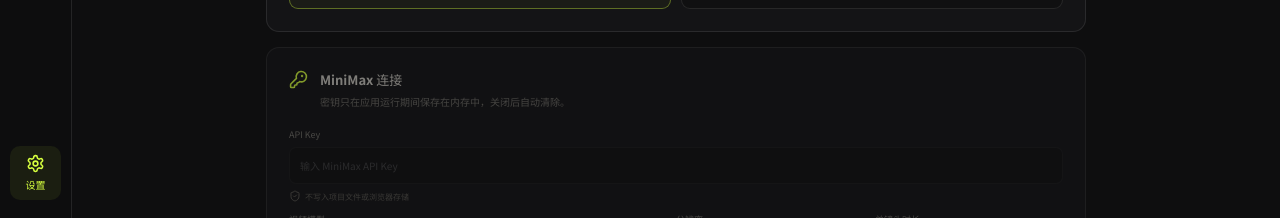
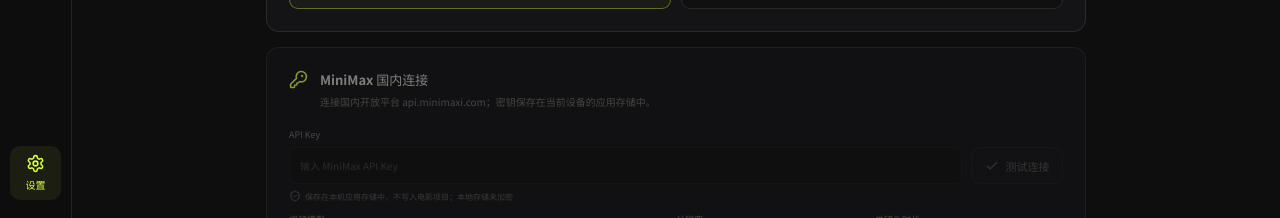
Before and after one commit to fengjutian/studio-design, a React (Vite) app: page / in a window 1280 px wide. Both pictures are taken after a click on the button "设置". Shown: the part 582-800 px from the top of the page. Built offline with nearby package versions, Linux system fonts and the light colour scheme.

Commit message:
feat: add API key management and connection testing functionality

```diff
--- a/src/App.tsx
+++ b/src/App.tsx
@@ -36,7 +36,7 @@
 import { createProjectDirectory, isDesktopApp, openProjectFile, saveProjectFile } from "./lib/projectFiles";
 import { checkExportReadiness, exportMovie } from "./lib/exportMovie";
 import { getTimelineShots, moveTimelineShot, shotPlaybackDuration } from "./lib/timeline";
-import { loadProjects, loadSettings, saveProjects, saveSettings } from "./lib/storage";
+import { loadApiKey, loadIdeaDraft, loadProjects, loadSettings, saveApiKey, saveIdeaDraft, saveProjects, saveSettings } from "./lib/storage";
 import type { GenerationSettings, MovieProject, Shot } from "./types";
 
 type View = "home" | "movies" | "assets" | "proposal" | "studio" | "settings";
@@ -50,17 +50,19 @@
 export default function App() {
   const [projects, setProjects] = useState<MovieProject[]>(loadProjects);
   const [active, setActive] = useState<MovieProject | null>(null);
-  const [idea, setIdea] = useState("");
+  const [idea, setIdea] = useState(loadIdeaDraft);
   const [view, setView] = useState<View>("home");
   const [selectedShotId, setSelectedShotId] = useState<string | null>(null);
   const [isThinking, setIsThinking] = useState(false);
   const [isExpanding, setIsExpanding] = useState(false);
   const [settings, setSettings] = useState<GenerationSettings>(loadSettings);
-  const [apiKey, setApiKey] = useState("");
+  const [apiKey, setApiKey] = useState(loadApiKey);
   const [notice, setNotice] = useState<string | null>(null);
 
   useEffect(() => saveProjects(projects), [projects]);
   useEffect(() => saveSettings(settings), [settings]);
+  useEffect(() => saveIdeaDraft(idea), [idea]);
+  useEffect(() => saveApiKey(apiKey), [apiKey]);
   useEffect(() => {
     if (!active?.localPath || !isDesktopApp()) return;
     void invoke("allow_project_assets", { path: active.localPath }).catch((error) => showNotice(`无法载入本地素材：${String(error)}`));
@@ -122,7 +124,6 @@
   const goHome = () => {
     setView("home");
     setActive(null);
-    setIdea("");
   };
 
   const updateProject = (next: MovieProject) => {
@@ -304,7 +305,7 @@
         <p className="hero-copy">你负责想象，AI 负责执行。<br />从一个想法，开始你的下一部电影。</p>
 
         <div className={idea ? "idea-composer has-content" : "idea-composer"}>
-          <button className="expand-idea-button" onClick={onExpand} disabled={!idea.trim() || isThinking || isExpanding} title="使用当前 AI 导演模型扩写创意">
+          <button type="button" className="expand-idea-button" onClick={onExpand} disabled={!idea.trim() || isThinking || isExpanding} title="使用当前 AI 导演模型扩写创意">
             {isExpanding ? <span className="mini-spinner" /> : <Sparkles size={14} />}
             {isExpanding ? "正在扩写" : "AI 扩写"}
           </button>
@@ -320,7 +321,7 @@
           />
           <div className="composer-footer">
             <span><WandSparkles size={15} /> 说出故事、画面或一种感觉</span>
-            <button className="primary-button" onClick={onBegin} disabled={!idea.trim() || isThinking || isExpanding}>
+            <button type="button" className="primary-button" onClick={onBegin} disabled={!idea.trim() || isThinking || isExpanding}>
               {isThinking ? <span className="spinner" /> : <Clapperboard size={17} />}
               {isThinking ? "正在构思" : "开始创作电影"}
               {!isThinking && <ArrowRight size={16} />}
@@ -653,7 +654,29 @@
 }
 
 function SettingsView({ settings, apiKey, onSettings, onApiKey, onBack }: SettingsProps) {
+  const [testingConnection, setTestingConnection] = useState(false);
+  const [connectionResult, setConnectionResult] = useState<{ ok: boolean; message: string } | null>(null);
   const set = <K extends keyof GenerationSettings>(key: K, value: GenerationSettings[K]) => onSettings({ ...settings, [key]: value });
+  const testConnection = async () => {
+    if (!apiKey.trim()) {
+      setConnectionResult({ ok: false, message: "请先填写 API Key。" });
+      return;
+    }
+    if (!isDesktopApp()) {
+      setConnectionResult({ ok: false, message: "接口测试需要在 Tauri 桌面应用中运行。" });
+      return;
+    }
+    setTestingConnection(true);
+    setConnectionResult(null);
+    try {
+      const message = await invoke<string>("minimax_test_connection", { apiKey });
+      setConnectionResult({ ok: true, message });
+    } catch (error) {
+      setConnectionResult({ ok: false, message: error instanceof Error ? error.message : String(error) });
+    } finally {
+      setTestingConnection(false);
+    }
+  };
   return (
     <div className="settings-view">
       <header className="studio-header">
@@ -683,9 +706,9 @@
         </section>
 
         <section className={settings.provider === "minimax" || settings.directorProvider === "minimax" ? "settings-card" : "settings-card disabled-card"}>
-          <div className="settings-card-title"><KeyRound size={19} /><div><h3>MiniMax 连接</h3><p>密钥只在应用运行期间保存在内存中，关闭后自动清除。</p></div></div>
+          <div className="settings-card-title"><KeyRound size={19} /><div><h3>MiniMax 国内连接</h3><p>连接国内开放平台 api.minimaxi.com；密钥保存在当前设备的应用存储中。</p></div></div>
           <div className="settings-form">
-            <label className="wide-field"><span>API Key</span><input type="password" value={apiKey} disabled={settings.provider !== "minimax" && settings.directorProvider !== "minimax"} onChange={(event) => onApiKey(event.target.value)} placeholder="输入 MiniMax API Key" /><small><ShieldCheck size={12} /> 不写入项目文件或浏览器存储</small></label>
+            <label className="wide-field"><span>API Key</span><div className="api-key-row"><input type="password" value={apiKey} disabled={settings.provider !== "minimax" && settings.directorProvider !== "minimax"} onChange={(event) => { onApiKey(event.target.value); setConnectionResult(null); }} placeholder="输入 MiniMax API Key" /><button type="button" className="secondary-button test-api-button" onClick={testConnection} disabled={!apiKey.trim() || testingConnection}>{testingConnection ? <span className="mini-spinner" /> : <Check size={14} />}{testingConnection ? "测试中" : "测试连接"}</button></div><small><ShieldCheck size={12} /> 保存在本机应用存储中，不写入电影项目；本地存储未加密</small>{connectionResult && <small className={connectionResult.ok ? "connection-result success" : "connection-result error"}>{connectionResult.ok ? <Check size={12} /> : <AlertCircle size={12} />}{connectionResult.message}</small>}</label>
             <label><span>视频模型</span><select value={settings.model} disabled={settings.provider !== "minimax"} onChange={(event) => set("model", event.target.value as GenerationSettings["model"])}><option>MiniMax-Hailuo-2.3</option><option>MiniMax-Hailuo-02</option><option>T2V-01-Director</option></select></label>
             <label><span>分辨率</span><select value={settings.resolution} disabled={settings.provider !== "minimax"} onChange={(event) => set("resolution", event.target.value as GenerationSettings["resolution"])}><option>768P</option><option>1080P</option></select></label>
             <label><span>单镜头时长</span><select value={settings.duration} disabled={settings.provider !== "minimax"} onChange={(event) => set("duration", Number(event.target.value) as 6 | 10)}><option value={6}>6 秒</option><option value={10}>10 秒</option></select></label>
--- a/src/lib/storage.ts
+++ b/src/lib/storage.ts
@@ -2,6 +2,8 @@
 
 const KEY = "director-studio-projects-v1";
 const SETTINGS_KEY = "director-studio-settings-v1";
+const IDEA_DRAFT_KEY = "director-studio-idea-draft-v1";
+const MINIMAX_API_KEY = "director-studio-minimax-api-key-v1";
 
 export const defaultSettings: GenerationSettings = {
   provider: "mock",
@@ -35,3 +37,20 @@
 export function saveSettings(settings: GenerationSettings) {
   localStorage.setItem(SETTINGS_KEY, JSON.stringify(settings));
 }
+
+export function loadIdeaDraft(): string {
+  return localStorage.getItem(IDEA_DRAFT_KEY) ?? "";
+}
+
+export function saveIdeaDraft(idea: string) {
+  localStorage.setItem(IDEA_DRAFT_KEY, idea);
+}
+
+export function loadApiKey(): string {
+  return localStorage.getItem(MINIMAX_API_KEY) ?? "";
+}
+
+export function saveApiKey(apiKey: string) {
+  if (apiKey.trim()) localStorage.setItem(MINIMAX_API_KEY, apiKey.trim());
+  else localStorage.removeItem(MINIMAX_API_KEY);
+}
--- a/src/styles.css
+++ b/src/styles.css
@@ -259,6 +259,12 @@
 .settings-form label { min-width: 0; display: grid; gap: 6px; color: #73716c; font-size: 9px; }
 .settings-form .wide-field { grid-column: 1 / -1; }
 .settings-form input, .settings-form select { height: 37px; width: 100%; border: 1px solid var(--line); border-radius: 7px; background: #0d0d0e; color: #b0ada6; padding: 0 10px; font-size: 10px; }
+.api-key-row { display: grid; grid-template-columns: 1fr auto; gap: 9px; }
+.test-api-button { height: 37px; min-width: 92px; justify-content: center; padding: 0 12px; }
+.test-api-button:disabled { opacity: .4; cursor: default; }
+.settings-form .connection-result { margin-top: 3px; font-size: 10px; }
+.settings-form .connection-result.success { color: var(--accent); }
+.settings-form .connection-result.error { color: #ef7777; }
 .settings-form input:disabled, .settings-form select:disabled { opacity: .45; }
 .settings-form small { color: #595752; font-size: 8px; display: flex; align-items: center; gap: 4px; }
 .disabled-card { opacity: .58; }
```
Also changed, not shown: 1 other file (tests, documents, lock files or other folders).
